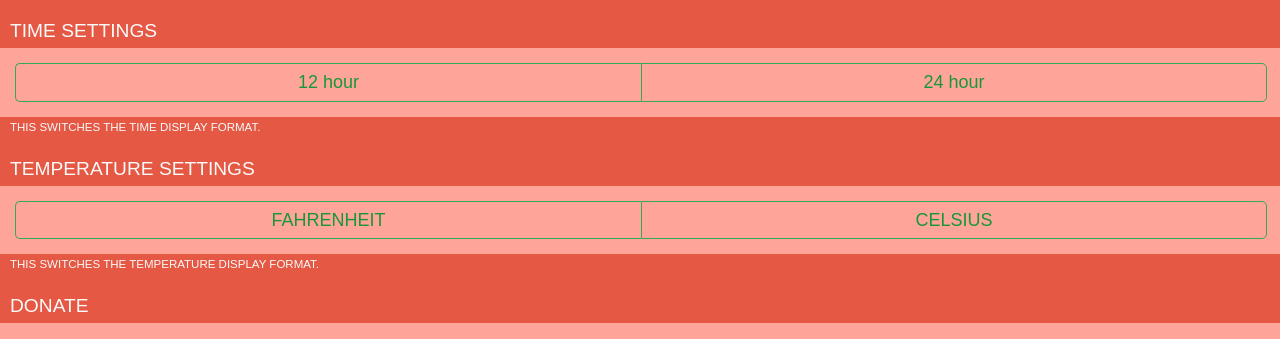
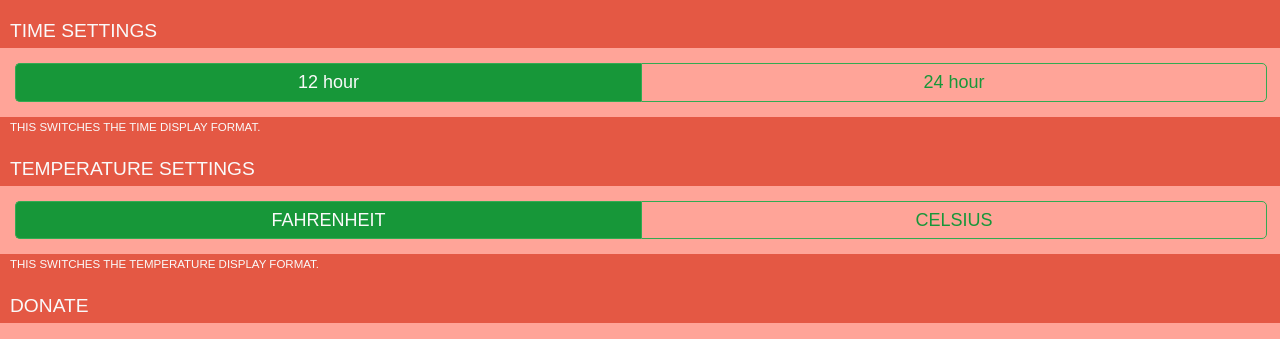
Before and after one commit to lauraragone/horizon-nyc, a plain HTML site: page index.html in a window 1280 px wide. Shown: the top 339 px of the page. Drawn offline with Linux system fonts and the light colour scheme.

Commit message:
fixed commented out mistakes

```diff
--- a/index.html
+++ b/index.html
@@ -87,7 +87,7 @@
 
     console.log('Got options: ' + JSON.stringify(options));
 
-    // return options;
+    return options;
   }
 
   function getQueryParam(variable, defaultValue) {
@@ -127,6 +127,9 @@
         timeSettings.className += ' active';
       }
     }
+    else {
+      timeSettings.className += ' active';
+    }
 
     if(localStorage['fahrenheit_setting']) {
       console.log('local storage has another thing');
@@ -141,6 +144,9 @@
         temperatureSettings.className += ' active';
       }
     }
+    else {
+      temperatureSettings.className += ' active';
+    }
   })();
 
   </script>
```
